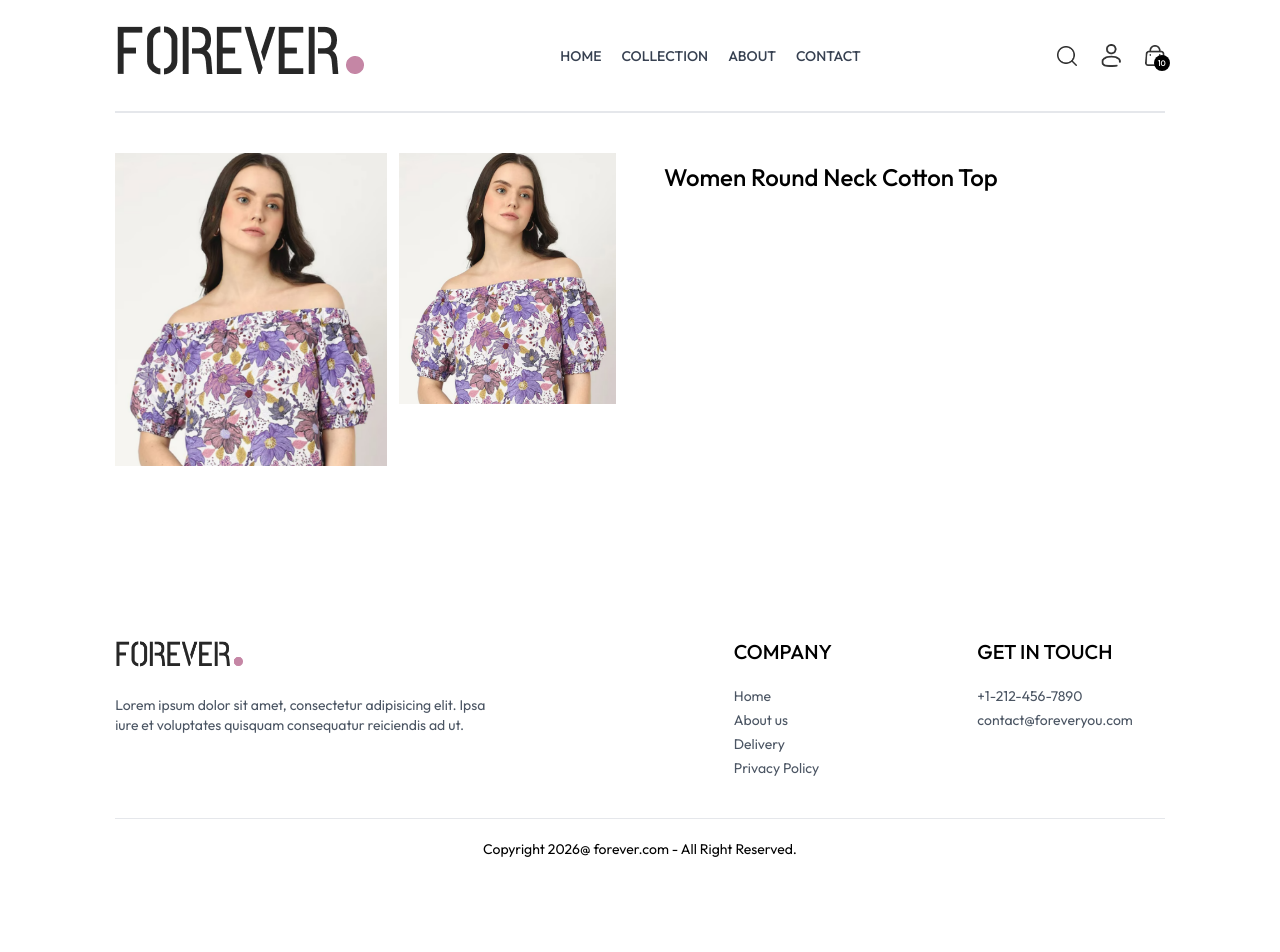
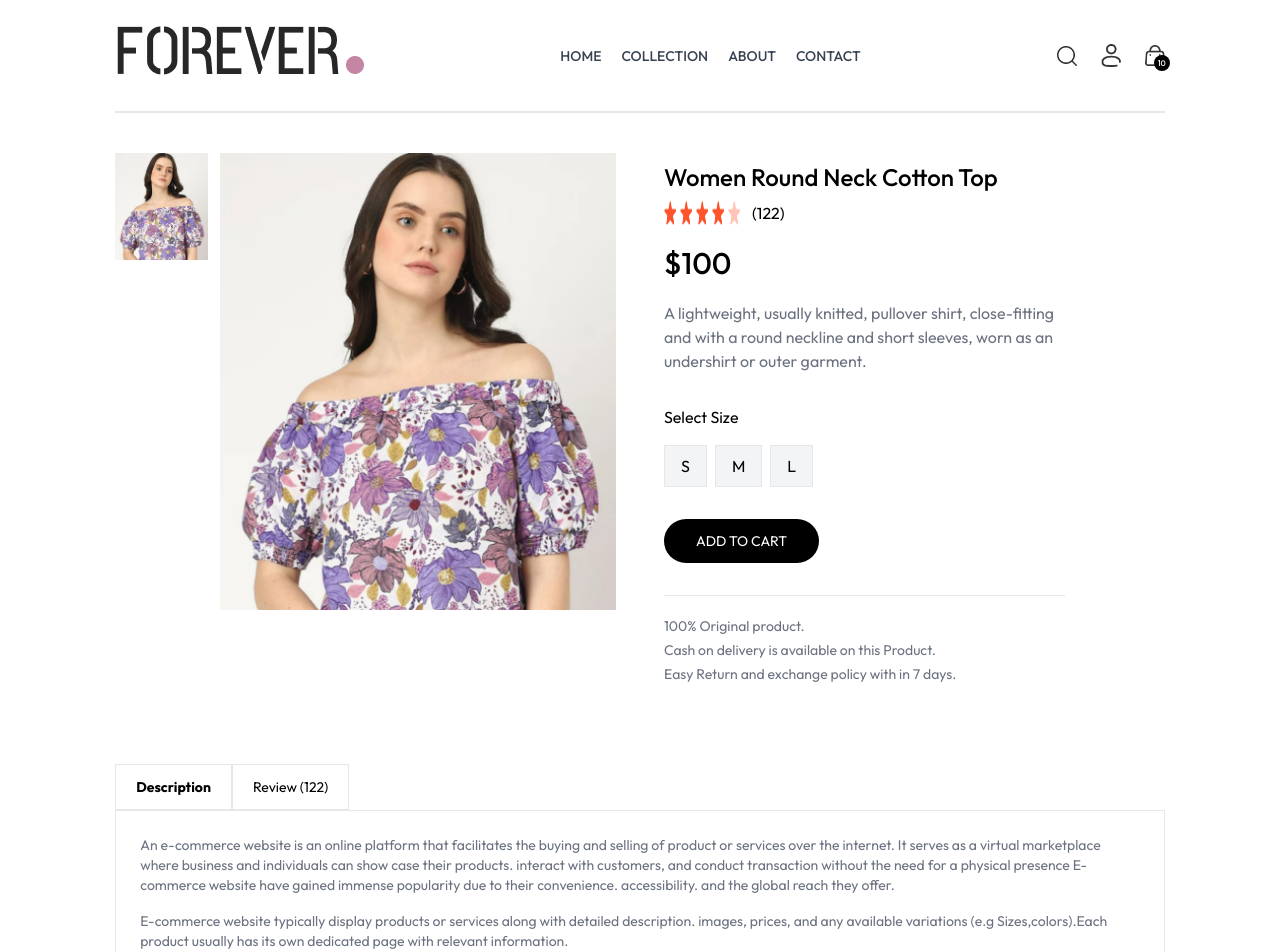
Before and after one commit to SohailBangash007/ecommerce, a React (Vite) app in the folder front-end/: page /product/aaaaa in a window 1280 px wide. Shown: the top 952 px of the page. Before the commit the page ends 879 px from the top, so only its background shows below. Built offline with nearby package versions, Linux system fonts and the light colour scheme.

Commit message:
product page update

```diff
--- a/front-end/src/index.css
+++ b/front-end/src/index.css
@@ -19,6 +19,10 @@
   font-style: normal;
 }
 
+::-webkit-scrollbar{
+    display: none;
+}
+
 @media (max-width:640px){
     a.active{
         background-color: black;
--- a/front-end/src/pages/Product.jsx
+++ b/front-end/src/pages/Product.jsx
@@ -1,12 +1,14 @@
 import React, { useContext, useEffect, useState } from "react";
 import { useParams } from "react-router-dom";
 import { ShopContext } from "../context/ShopContext";
+import { assets } from "../assets/assets";
 
 const Product = () => {
   const { productId } = useParams();
-  const { products } = useContext(ShopContext);
+  const { products, currency } = useContext(ShopContext);
   const [productData, setProductData] = useState(false);
   const [image, setImage] = useState("");
+  const [size, setSize] = useState("");
 
   const fetchProductData = async () => {
     products.map((item) => {
@@ -24,29 +26,91 @@
 
   return productData ? (
     <div className="border-t-2 pt-10 transition-opacity ease-in duration-500 opacity-100">
-      {/* Product Data */}
+      {/* ---------Product Data------- */}
       <div className="flex gap-12 sm:gap-12 flex-col sm:flex-row ">
-        {/* Product image */}
+        {/*-------- Product image------- */}
         <div className="flex flex-1  flex-col-reverse gap-3 sm:flex-row">
-          <div
-            className="flex sm:flex-col overflow-x-auto sm:overflow-y-scroll justify-between sm:justify-normal sm:w[18.7%] w-full
-          "
-          >
-         {
-          productData.image.map((item,index) => (
-           <img onClick={() =>setImage (item)} src={item} key={index} className="w-[24%] sm:w-full sm:mb-3 flex-shrink-0 cursor-pointer" alt="" />
-          ))
-         }
-
-
+          <div className="flex sm:flex-col overflow-x-auto sm:overflow-y-auto justify-between sm:justify-normal sm:w-[18.7%] w-full">
+            {productData.image.map((item, index) => (
+              <img
+                onClick={() => setImage(item)}
+                src={item}
+                key={index}
+                className="w-[24%] sm:w-full sm:mb-3 flex-shrink-0 cursor-pointer"
+                alt=""
+              />
+            ))}
           </div>
-          <div className="w-full sm:w-[80%]">
-          <img className="w-full h-auto" src={image} alt="" />
+          <div className="w-full sm:w-[80%] ">
+            <img className="w-full h-auto" src={image} alt="" />
           </div>
         </div>
+        {/*--------Product---Info------- */}
+
         <div className="flex-1">
           <h1 className="font-medium text-2xl mt-2">{productData.name}</h1>
-
+          <div className="flex item-center gap-1 mt-2">
+            <img src={assets.star_icon} alt="" className="w-3 5" />
+            <img src={assets.star_icon} alt="" className="w-3 5" />
+            <img src={assets.star_icon} alt="" className="w-3 5" />
+            <img src={assets.star_icon} alt="" className="w-3 5" />
+            <img src={assets.star_dull_icon} alt="" className="w-3 5" />
+            <p className="pl-2">(122)</p>
+          </div>
+          <p className="mt-5 text-3xl font-medium">
+            {currency}
+            {productData.price}
+          </p>
+          <p className="mt-5 text-gray-500 md:w-4/5">
+            {productData.description}
+          </p>
+          <div className="flex flex-col my-8 gap-4">
+            <p>Select Size</p>
+            <div className="flex gap-2">
+              {productData.sizes.map((item, index) => (
+                <button
+                  onClick={() => setSize(item)}
+                  className={`border py-2 px-4 bg-gray-100 ${item === size ? "border-orange-500" : ""} `}
+                  key={index}
+                >
+                  {item}
+                </button>
+              ))}
+            </div>
+          </div>
+          <button className="bg-black text-white px-8 py-3 rounded-3xl text-sm active:bg-gray-700">
+            ADD TO CART
+          </button>
+          <hr className="mt-8 sm:w-4/5" />
+          <div className=" text-sm text-gray-500 mt-5 flex flex-col gap-1">
+            <p>100% Original product.</p>
+            <p>Cash on delivery is available on this Product. </p>
+            <p>Easy Return and exchange policy with in 7 days.</p>
+          </div>
+        </div>
+      </div>
+      {/*------Description & Review  Section------ */}
+      <div className="mt-20">
+        <div className="flex">
+          <b className="border px-5 py-3 text-sm">Description</b>
+          <p className="border px-5 py-3 text-sm">Review (122)</p>
+        </div>
+        <div className="flex flex-col border text-sm gap-4 px-6 py-6 text-gray-500">
+          <p>
+            An e-commerce website is an online platform that facilitates the
+            buying and selling of product or services over the internet. It
+            serves as a virtual marketplace where business and individuals can
+            show case their products. interact with customers, and conduct
+            transaction without the need for a physical presence E-commerce
+            website have gained immense popularity due to their convenience.
+            accessibility. and the global reach they offer.
+          </p>
+          <p>
+            E-commerce website typically display products or services along with
+            detailed description. images, prices, and any available variations
+            (e.g Sizes,colors).Each product usually has its own dedicated page
+            with relevant information.
+          </p>
         </div>
       </div>
     </div>
```
